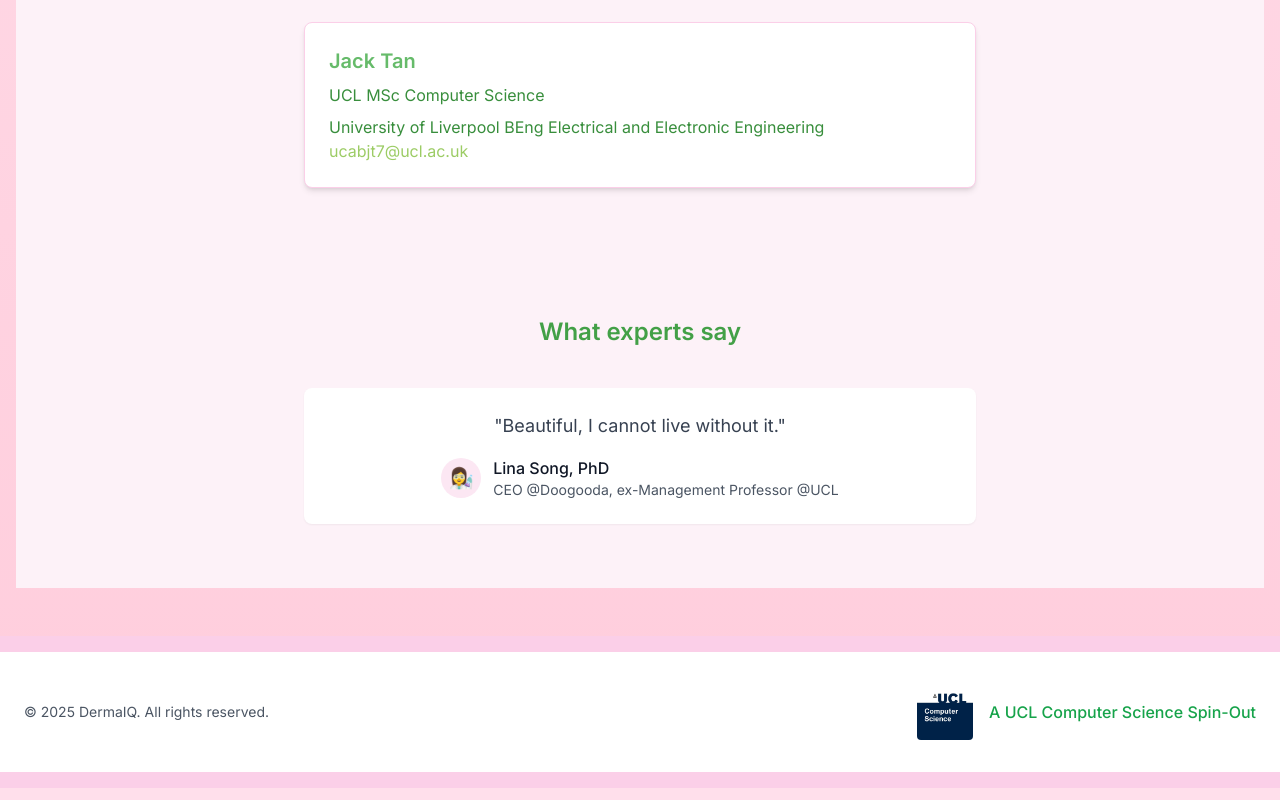
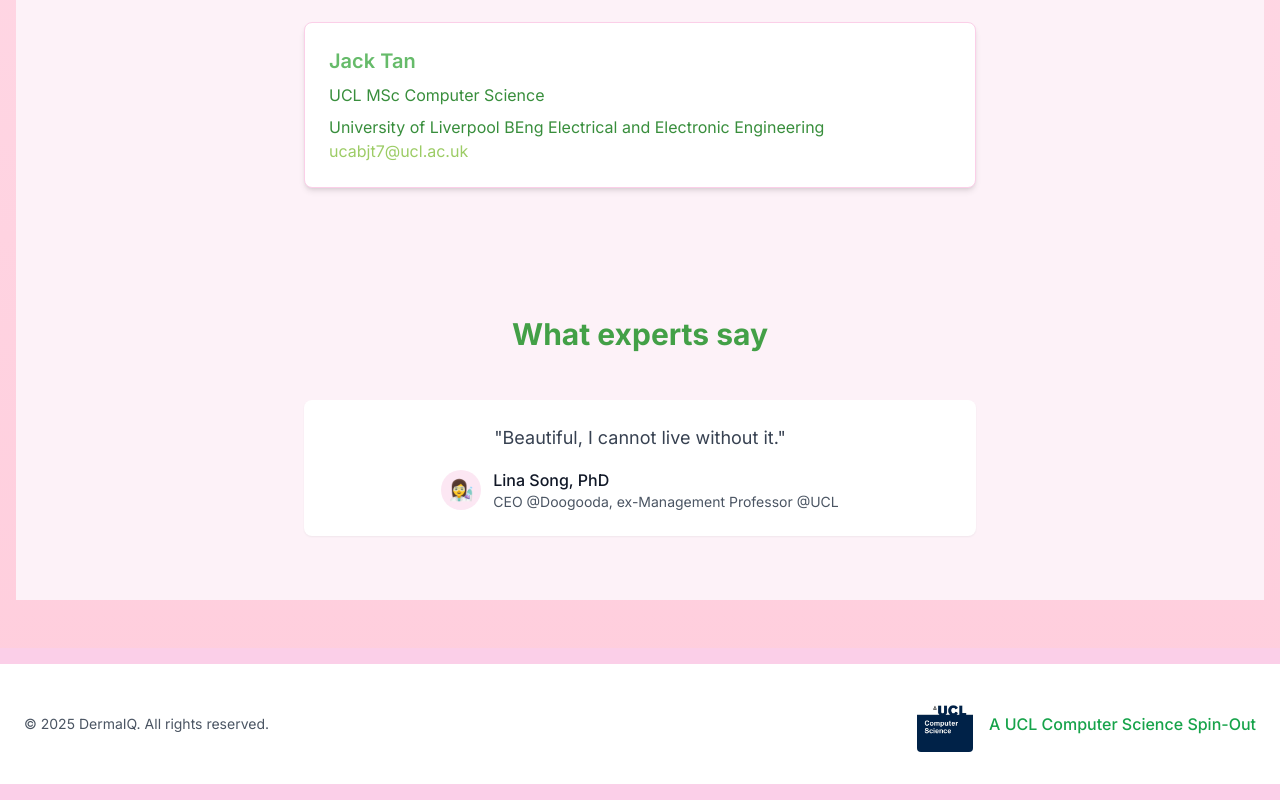
Before and after one commit to Jack5316/DermaIQ_Waitlist, a Next.js app: page / in a window 1280 px wide. Shown: the part 894-1694 px from the top of the page. Built offline with nearby package versions, Linux system fonts and the light colour scheme.

Commit message:
Update Testimonials component and environment variables

```diff
--- a/components/Testimonials.tsx
+++ b/components/Testimonials.tsx
@@ -37,7 +37,7 @@
     <section ref={sectionRef} className="py-16 bg-pink-50 dark:bg-pink-50 transition-all duration-500 opacity-0 translate-y-8">
       <div className="max-w-4xl mx-auto px-4 sm:px-6">
         <div className="text-center mb-10">
-          <h2 className="text-2xl font-semibold text-heading">
+          <h2 className="text-3xl font-bold text-center mb-12 text-heading">
             What experts say
           </h2>
         </div>
```
Also changed, not shown: 1 other file (tests, documents, lock files or other folders).
